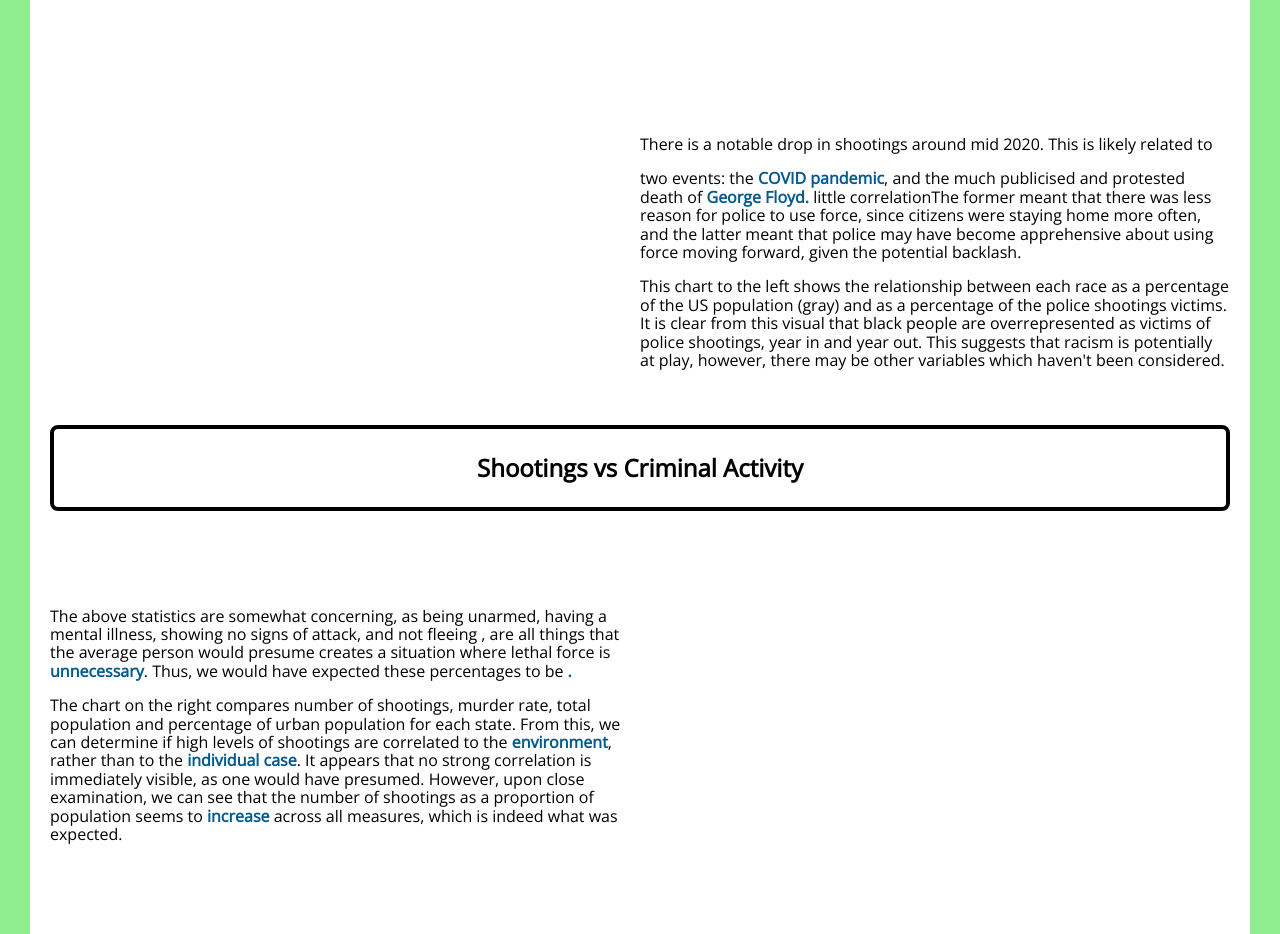
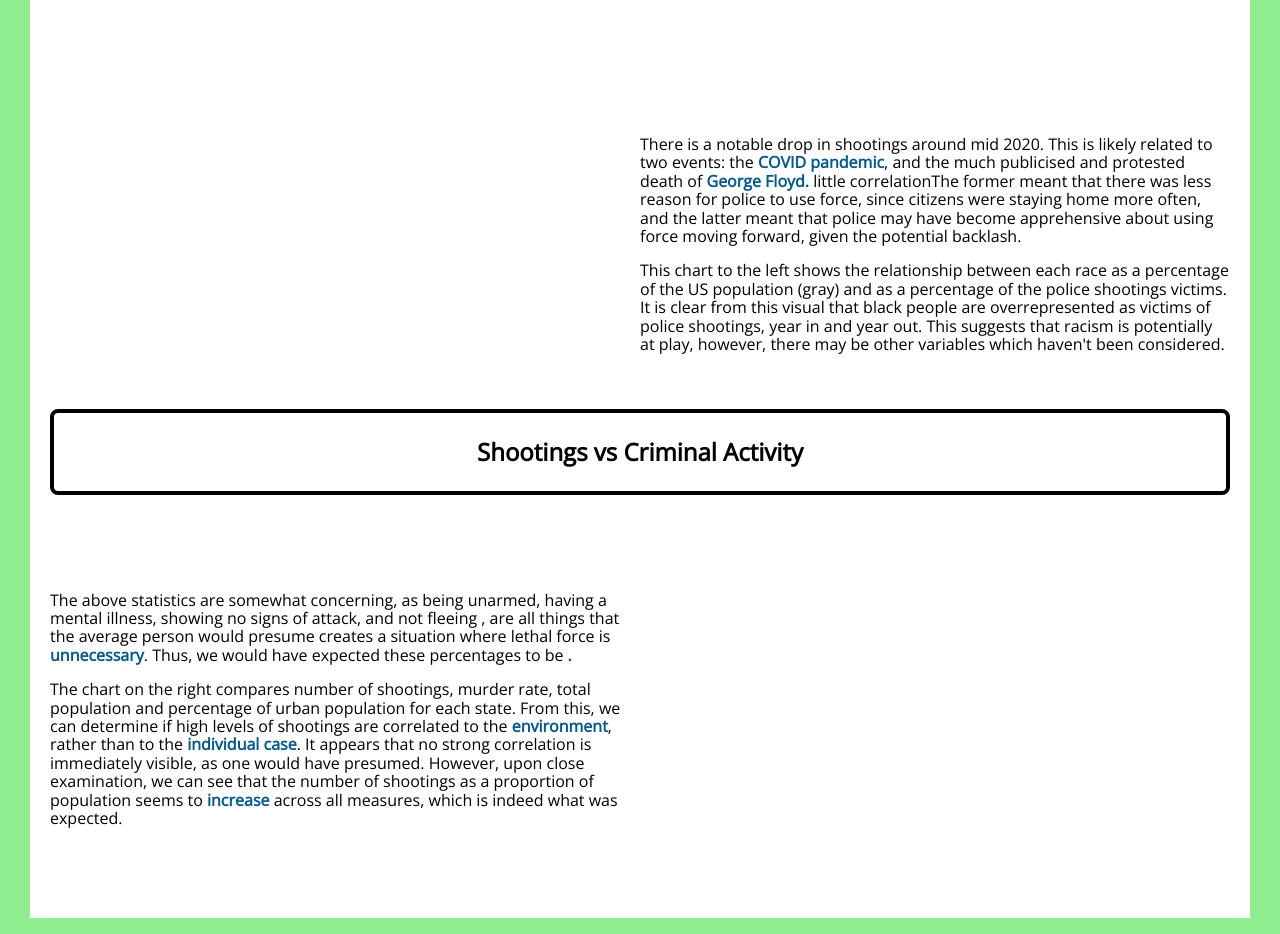
Before and after one commit to ASAW0006/FIT3179, a plain HTML site: page data_visualisation_2/index.html in a window 1280 px wide. Shown: the part 1060-1994 px from the top of the page. Drawn offline with nearby package versions, Linux system fonts and the light colour scheme; a script that the page names is missing.

Commit message:
Update index.html

```diff
--- a/data_visualisation_2/index.html
+++ b/data_visualisation_2/index.html
@@ -111,8 +111,8 @@
 
         <div class="pure-u-1-2">
           <div class="description">
-            <p>There is a notable drop in shootings around mid 2020. This is likely related to </p>
-            <p>two events: the <span class="txt-bluebold">COVID pandemic</span>, and the much publicised and protested death of <span class="txt-bluebold">George Floyd.</span>
+            <p>There is a notable drop in shootings around mid 2020. This is likely related to
+            two events: the <span class="txt-bluebold">COVID pandemic</span>, and the much publicised and protested death of <span class="txt-bluebold">George Floyd.</span>
               <span class="bold">little correlation</span>The former meant that there was less reason for police to use force, since citizens were staying home more
             often, and the latter meant that police may have become apprehensive about using force moving forward, given the potential backlash.</p>
             <p>This chart to the left shows the relationship between each race as a percentage of the US population (gray) and as
```
